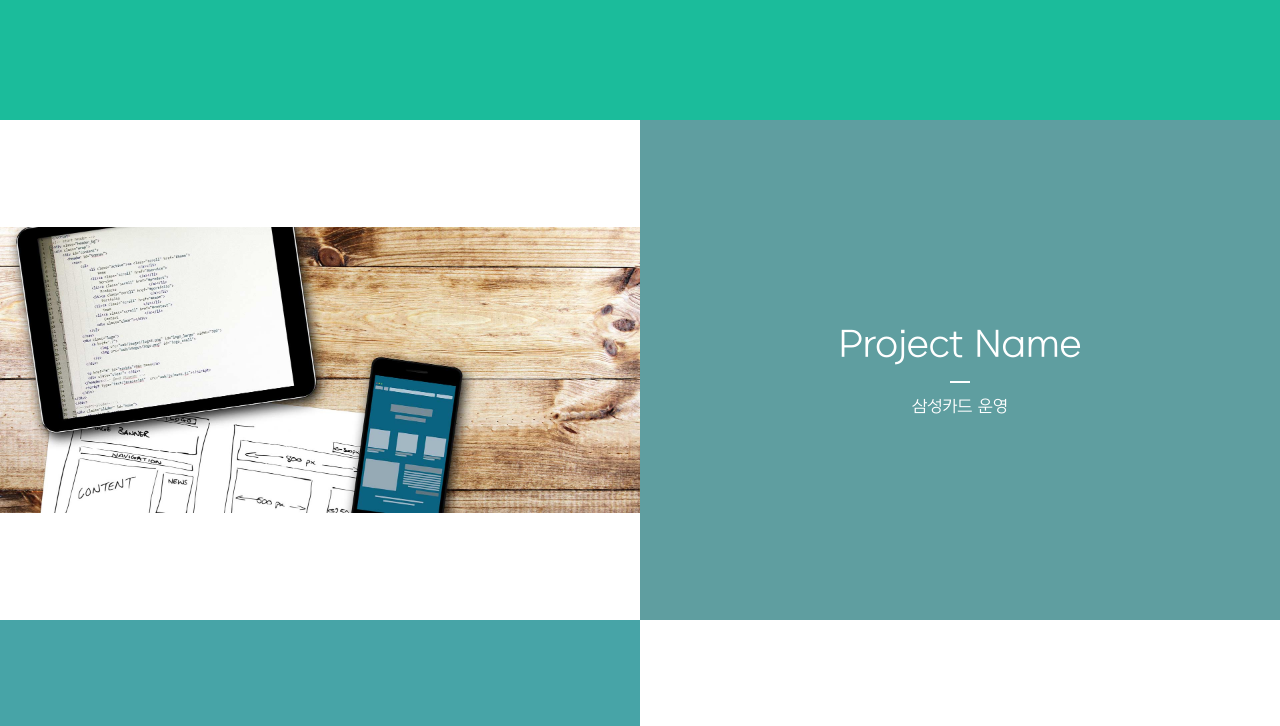
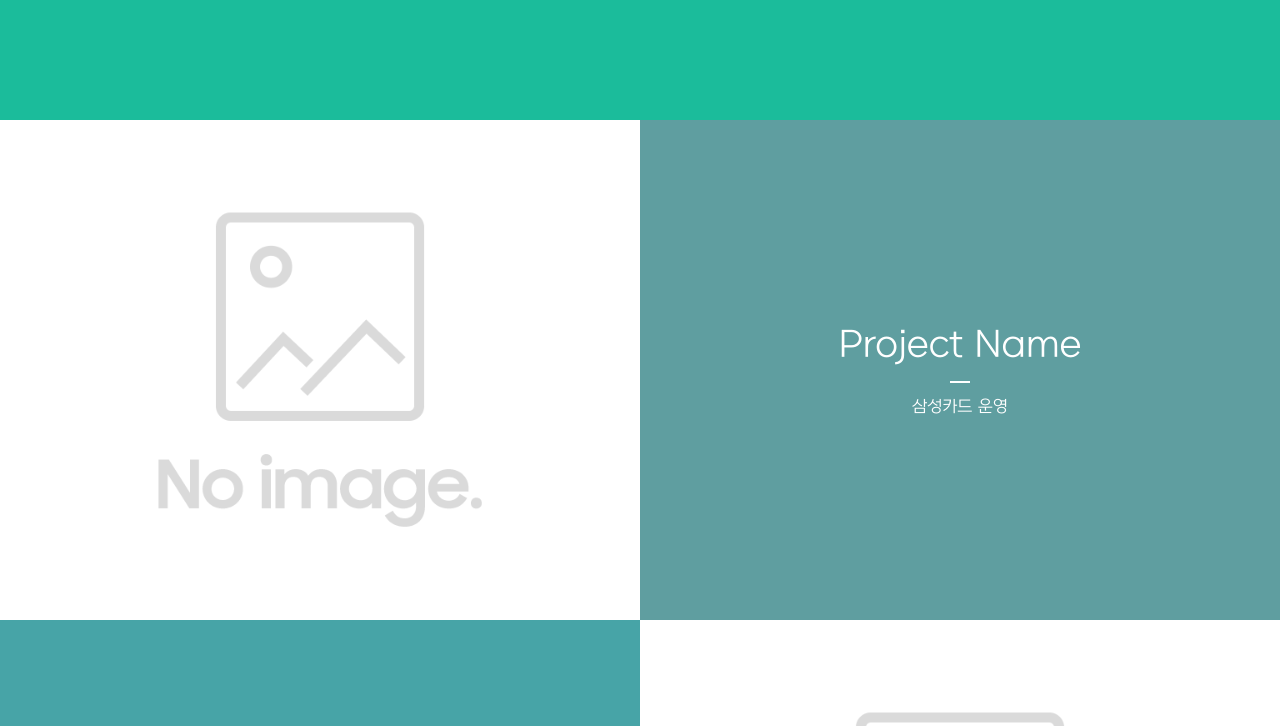
Before and after one commit to jins-web/jins-web.github.io, a plain HTML site: page sub_detail02.html in a window 1280 px wide. Shown: the part 680-1406 px from the top of the page. Drawn offline with Linux system fonts and the light colour scheme.

Commit message:
Update examples.css
수정

```diff
--- a/css/examples.css
+++ b/css/examples.css
@@ -1085,6 +1085,9 @@
 .sub-detail-img.skb03 {
 	background-image: url("../img/img-b-03.JPG");
 }
+.sub-detail-img.noimg {
+	background-image: url("../img/img-no.png");
+}
 .sub-detail-txt {
 	display: flex;
 	flex-direction: column;
```
